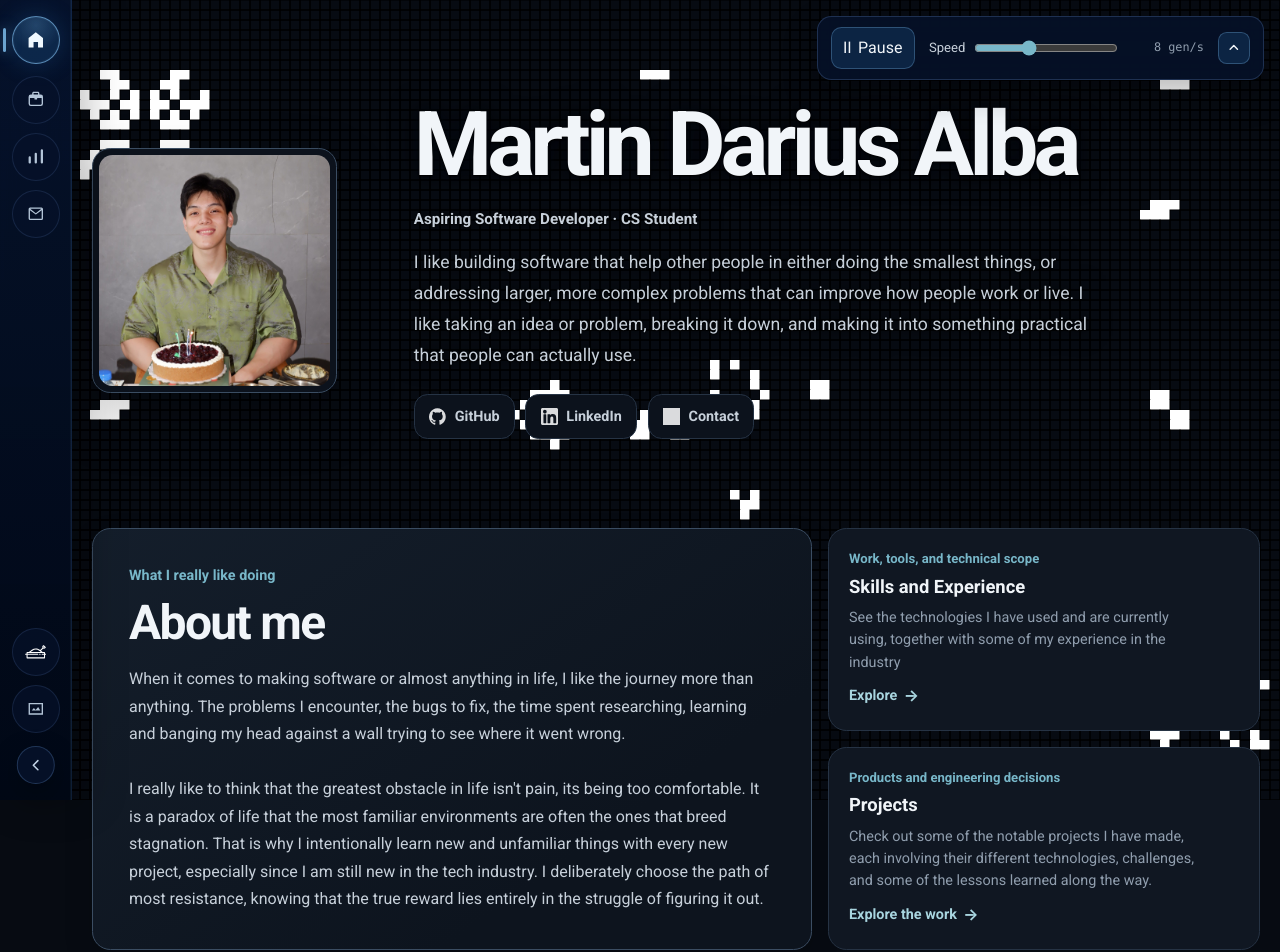
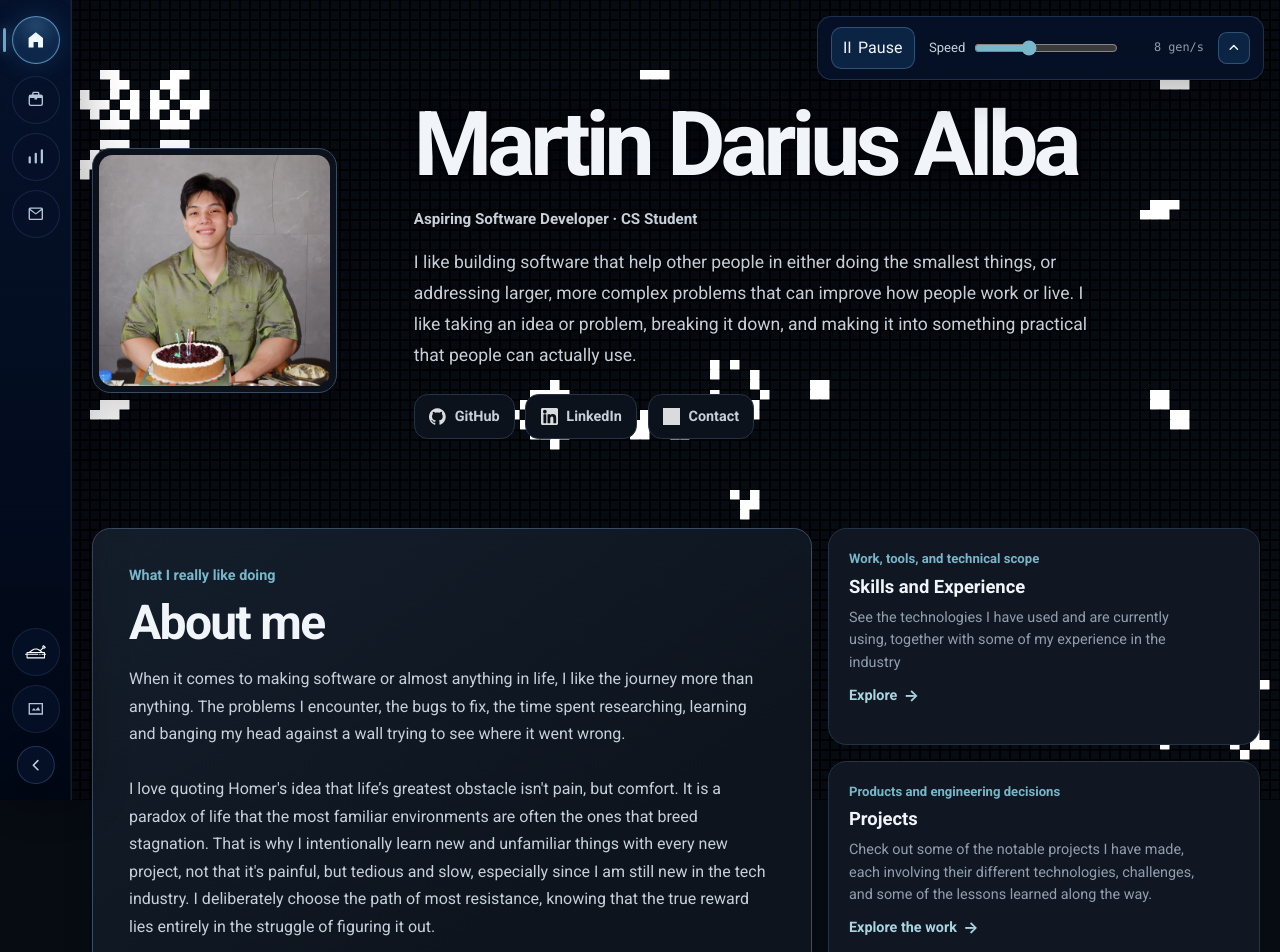
Before and after one commit to LegitAgent/portfolio-website, a React (Vite) app in the folder portfolio/: page / in a window 1280 px wide. Shown: the top 952 px of the page. Built offline with nearby package versions, Linux system fonts and the light colour scheme; grey boxes are pictures that could not be loaded.

Commit message:
fix: changed home body about me

```diff
--- a/portfolio/src/pages/Home/Home.tsx
+++ b/portfolio/src/pages/Home/Home.tsx
@@ -46,8 +46,8 @@ function Home() {
               and banging my head against a wall trying to see where it went wrong.
               <br />
               <br />
-              I really like to think that the greatest obstacle in life isn't pain, its being too comfortable. It is a paradox of life that the most familiar environments are often the ones that breed stagnation.
-              That is why I intentionally learn new and unfamiliar things with every new project, especially since I am still new in the tech industry.
+              I love quoting Homer's idea that life’s greatest obstacle isn't pain, but comfort. It is a paradox of life that the most familiar environments are often the ones that breed stagnation.
+              That is why I intentionally learn new and unfamiliar things with every new project, not that it's painful, but tedious and slow, especially since I am still new in the tech industry.
               I deliberately choose the path of most resistance, knowing that the true reward lies entirely in the struggle of figuring it out.
             </p>
           </div>
```
